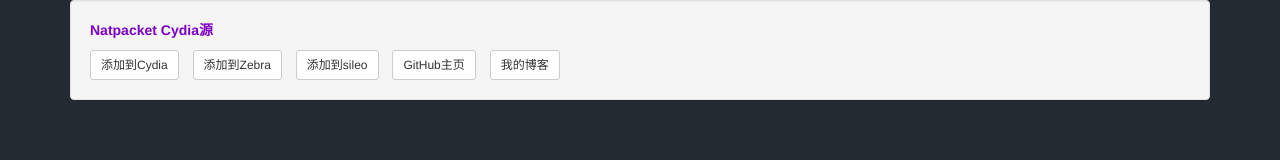
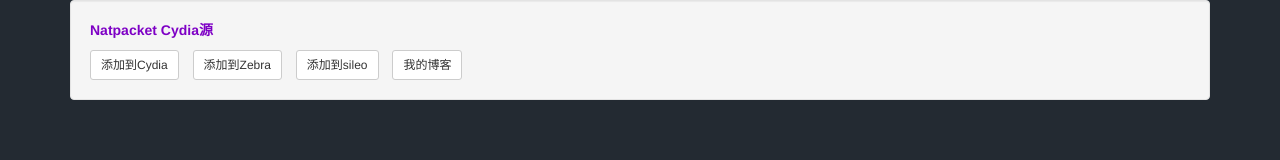
Before and after one commit to natpacket/repo, a plain HTML site: page index.html in a window 1280 px wide. Drawn offline with nearby package versions, Linux system fonts and the light colour scheme.

Commit message:
update:index.html

```diff
--- a/index.html
+++ b/index.html
@@ -30,7 +30,6 @@
 		<a class="btn btn-sm btn-default" href="cydia://url/https://cydia.saurik.com/api/share#?source=https://natpacket.github.io/repo/">添加到Cydia</a>
     <a class="btn btn-sm btn-default" href="zbra://sources/add/https://natpacket.github.io/repo/">添加到Zebra</a>
     <a class="btn btn-sm btn-default" href="sileo://url/https://fengzijiaocheng.github.io/repo/">添加到sileo</a>
-    <a class="btn btn-sm btn-default" href="https://github.com/natpacket" target="_blank">GitHub主页</a>
     <a class="btn btn-sm btn-default" href="https://blog.csdn.net/kevinwangshilin/" target="_blank">我的博客</a>
 	</div>
 </div>
```
